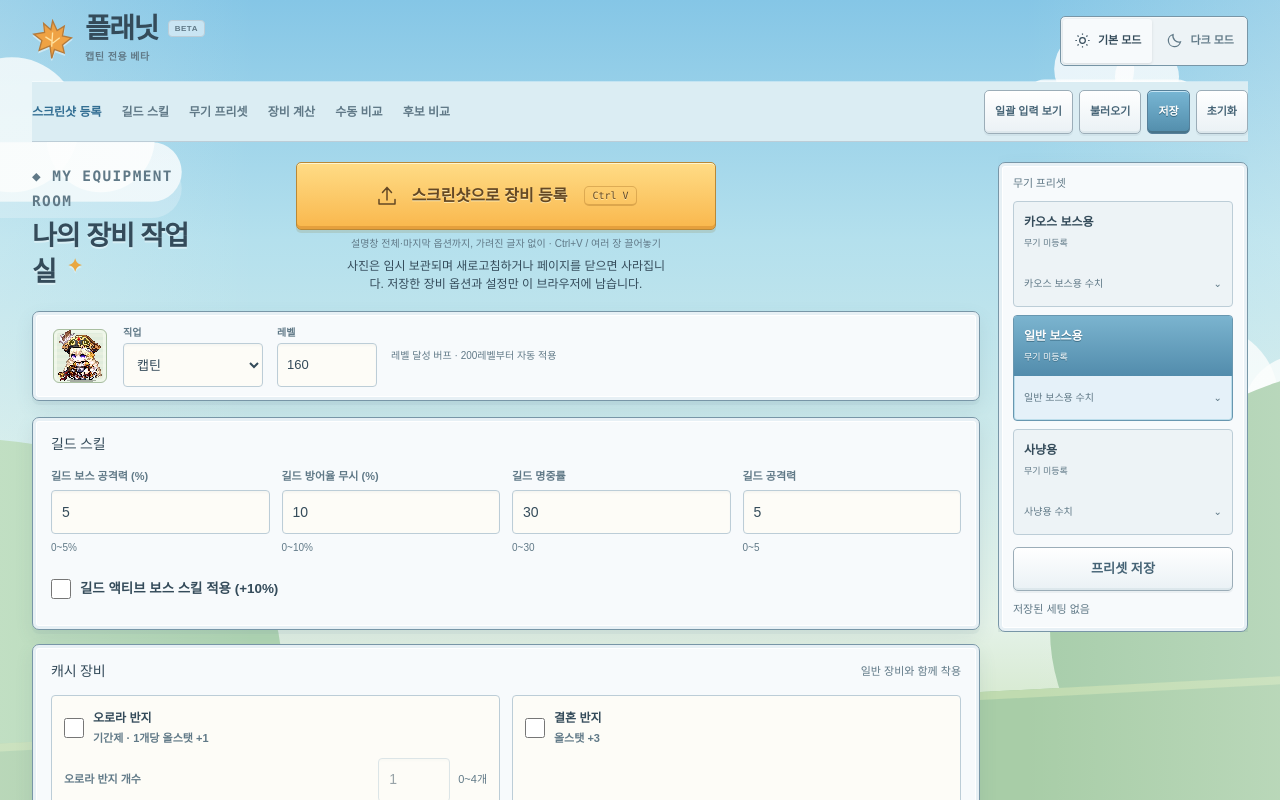
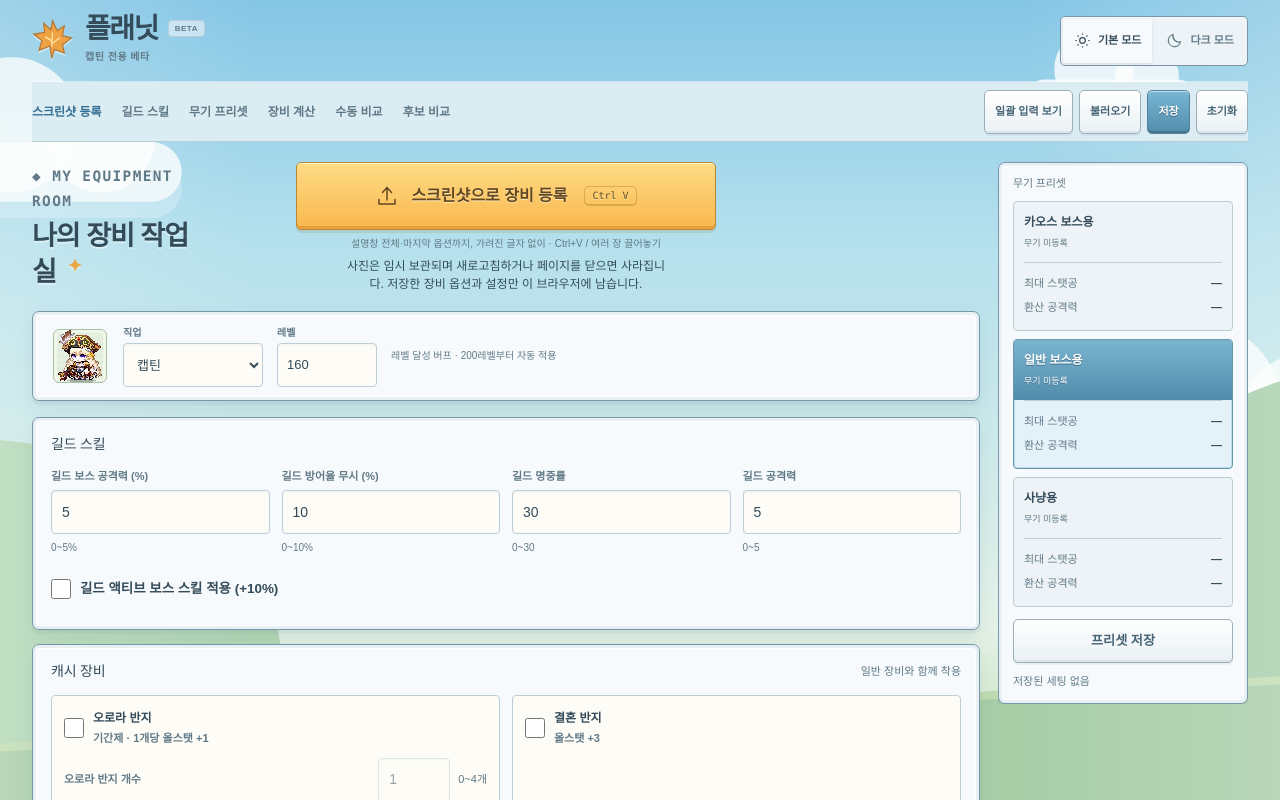
Before and after one commit to bbungjun/planet_spec_up, a Next.js app: page / in a window 1280 px wide. Shown: the top 800 px of the page. Built offline with nearby package versions, Linux system fonts and the light colour scheme.

Commit message:
ui: always show preset attack metrics

```diff
--- a/app/maple-theme.css
+++ b/app/maple-theme.css
@@ -98,8 +98,6 @@ html{scroll-padding-top:16px}button,input,select,summary{touch-action:manipulati
 .weapon-preset-card.is-active{background:var(--accent-soft);border-color:#6897b0;box-shadow:inset 0 0 0 1px #bbddeb}
 .weapon-preset-card.is-active .weapon-preset-select{background:linear-gradient(#7bb4cf,#528cac);color:#fff;text-shadow:0 1px #3e6f88}
 .weapon-preset-card.is-active .weapon-preset-select strong,.weapon-preset-card.is-active .weapon-preset-select small{color:#fff}
-.weapon-preset-details{padding:0 10px}.weapon-preset-details summary{min-height:44px;display:flex;align-items:center;justify-content:space-between;cursor:pointer;list-style:none;font-size:10px;color:var(--muted)}
-.weapon-preset-details summary:after{content:"⌄"}.weapon-preset-details[open] summary:after{content:"⌃"}.weapon-preset-details summary::-webkit-details-marker{display:none}
 .weapon-preset-card dl{font-size:11px;margin:0 0 8px;padding-top:8px}
 .calculator-workspace{display:grid;grid-template-columns:minmax(230px,.87fr) minmax(330px,1.35fr) minmax(300px,1.05fr);gap:18px;align-items:start}
 .calculator-main{display:contents}.calculator-left{min-width:0}.calculator-center{min-width:0}
@@ -282,14 +280,14 @@ html{scroll-padding-top:16px}button,input,select,summary{touch-action:manipulati
 :root .results-panel .preset-base-stats>div:not(:last-child) dt{background:#b9c84e;color:#fff;text-shadow:0 1px 1px #39421599}
 @media(min-width:1280px){.calculator-workspace{grid-template-columns:minmax(255px,.87fr) minmax(350px,1.35fr) minmax(320px,1.05fr)}.calculator-main{display:contents}.results-panel{grid-column:3;top:calc(var(--app-toolbar-height,60px) + 16px);max-height:calc(100vh - var(--app-toolbar-height,60px) - 32px)}}
 @media(max-width:1190px){.calculator-shell{padding-inline:24px}.calculator-workspace{gap:12px}.panel{padding:16px}.game-window-heading{margin:-12px -12px 14px}.app-nav{gap:13px}.app-nav a{font-size:11px}.equipment-list{padding:7px;gap:5px}.equipment-slot-name{font-size:9px}.equipment-slot .game-icon{width:30px;height:30px}.equipment-slot{min-height:70px}.preset-stat-sheet dl>div{grid-template-columns:91px minmax(0,1fr)}.preset-stat-sheet dt{font-size:10px}.setup-import-identity{grid-template-columns:120px 86px minmax(90px,1fr)}}
-@media(max-width:999px){.calculator-workspace{grid-template-columns:minmax(220px,.75fr) minmax(300px,1.25fr);gap:16px}.calculator-main{display:contents}.results-panel{grid-column:1/-1;max-height:none}.app-header-actions{width:auto}.app-toolbar{padding-bottom:6px}.workshop-character-bar{gap:12px;padding:12px 15px}.setup-import-identity{grid-template-columns:110px 85px;gap:6px 10px}.setup-import-identity .level-achievement{grid-column:1/-1}.workshop-character-icon{width:48px;height:48px}.character-photo-shortcut{margin-left:auto}.weapon-presets{grid-template-columns:145px minmax(0,1fr);gap:12px}.weapon-preset-select{padding:8px;display:grid;gap:3px}.weapon-preset-select small{margin-left:0}.weapon-preset-details summary{font-size:9px}.equipment-slot{min-height:73px}.equipment-slot-name{font-size:10px}.equipment-slot .game-icon{width:34px;height:34px}}
+@media(max-width:999px){.calculator-workspace{grid-template-columns:minmax(220px,.75fr) minmax(300px,1.25fr);gap:16px}.calculator-main{display:contents}.results-panel{grid-column:1/-1;max-height:none}.app-header-actions{width:auto}.app-toolbar{padding-bottom:6px}.workshop-character-bar{gap:12px;padding:12px 15px}.setup-import-identity{grid-template-columns:110px 85px;gap:6px 10px}.setup-import-identity .level-achievement{grid-column:1/-1}.workshop-character-icon{width:48px;height:48px}.character-photo-shortcut{margin-left:auto}.weapon-presets{grid-template-columns:145px minmax(0,1fr);gap:12px}.weapon-preset-select{padding:8px;display:grid;gap:3px}.weapon-preset-select small{margin-left:0}.equipment-slot{min-height:73px}.equipment-slot-name{font-size:10px}.equipment-slot .game-icon{width:34px;height:34px}}
 @media(max-width:700px){
   .calculator-shell{padding:0 14px 18px}.app-topbar{min-height:78px;flex-wrap:nowrap;gap:10px;padding:12px 0}.app-brand{font-size:24px;gap:6px}.brand-symbol,.brand-symbol .game-icon{width:34px;height:34px}.brand-secondary{font-size:7px;letter-spacing:1.6px}.beta-badge{display:none}.theme-toggle button{font-size:10px;padding-inline:7px;gap:4px}.theme-toggle svg{width:15px;height:15px}
   .app-toolbar{display:block;padding:5px 0 10px}.app-nav{justify-content:space-between;gap:5px}.app-nav a{font-size:10px}.app-header-actions{justify-content:flex-start;gap:5px;flex-wrap:wrap}.app-header-actions p{width:auto;flex:1 0 100%;text-align:left;font-size:9px;margin:0 0 2px}.app-header-actions .secondary-button{font-size:10px;padding-inline:8px;flex:1}
   .setup-import.panel{margin-top:20px}.setup-import-start{flex-direction:column;align-items:stretch;gap:14px;padding-bottom:15px}.setup-import-intro h1{font-size:24px}.setup-import-dropzone{text-align:center;align-items:stretch}.setup-import-button{width:100%;min-height:60px;font-size:14px;gap:8px;justify-content:center;padding:16px 18px}.setup-import-button kbd{margin-left:auto}.setup-import-dropzone small{font-size:9px}
   .workshop-character-bar{gap:10px;padding:12px;flex-wrap:wrap}.workshop-character-icon{width:42px;height:48px}.workshop-character-icon .game-icon{width:35px;height:35px}.setup-import-identity{grid-template-columns:minmax(90px,1fr) 80px;gap:6px 9px;min-width:0;flex:1 1 180px}.setup-import-identity .level-achievement{font-size:9px}.character-photo-shortcut{width:100%;flex:0 0 100%;justify-content:center;min-height:44px;margin-top:2px}
   .character-settings-content{padding:0}.character-settings-content .calculator-setup{display:grid;grid-template-columns:1fr;gap:12px}.stat-upload{display:block}.stat-upload input{display:block;margin-top:8px;width:100%}.stat-window-panel p{font-size:11px}
-  .weapon-presets{display:block;padding:13px;margin-bottom:17px}.weapon-presets>.panel-heading{display:flex;align-items:center;gap:9px;margin-bottom:9px}.weapon-presets>.panel-heading button{font-size:9px}.weapon-preset-grid{grid-template-columns:repeat(3,minmax(0,1fr));gap:5px}.weapon-preset-select{min-height:60px;padding:7px 6px}.weapon-preset-select strong{font-size:10px}.weapon-preset-select small{font-size:8px}.weapon-preset-details{padding:0 6px}.weapon-preset-details summary{font-size:8px;line-height:1.5;overflow-wrap:anywhere}.weapon-preset-card dl{font-size:9px}.weapon-preset-card dl div{display:block}.weapon-preset-card dd{margin-top:2px}
+  .weapon-presets{display:block;padding:13px;margin-bottom:17px}.weapon-presets>.panel-heading{display:flex;align-items:center;gap:9px;margin-bottom:9px}.weapon-presets>.panel-heading button{font-size:9px}.weapon-preset-grid{grid-template-columns:repeat(3,minmax(0,1fr));gap:5px}.weapon-preset-select{min-height:60px;padding:7px 6px}.weapon-preset-select strong{font-size:10px}.weapon-preset-select small{font-size:8px}.weapon-preset-card dl{font-size:9px}.weapon-preset-card dl div{display:block}.weapon-preset-card dd{margin-top:2px}
   .calculator-workspace{grid-template-columns:1fr;gap:17px}.results-panel{grid-column:auto;overflow:visible;max-height:none}.panel{padding:16px}.game-window-heading{margin:-12px -12px 15px}.game-window-label{font-size:9px}.game-window-heading h2{font-size:9px}.equipment-list{grid-template-columns:repeat(5,minmax(0,1fr));padding:8px;gap:6px}.equipment-slot{min-height:66px;padding:6px 1px}.equipment-slot-name{font-size:8px}.equipment-slot .game-icon{width:31px;height:31px}
   .equipment-add-form{grid-template-columns:1fr auto;gap:8px}.equipment-add-form>label{grid-column:1/-1}.equipment-add-form input{font-size:10px}.equipment-add-form button{font-size:10px}.equipment-add-form>p{grid-column:1/-1}
   .equipment-field-grid{gap:11px}.equipment-item-banner h3{font-size:18px}.equipment-editor>.equipment-ocr-panel{gap:7px}.equipment-ocr-heading h3{font-size:10px}.equipment-ocr-select-button{font-size:10px;padding:8px 10px}.preset-stat-sheet dl>div{grid-template-columns:106px minmax(0,1fr)}.preset-stat-sheet dt{font-size:11px}.preset-stat-sheet dd strong{font-size:15px}.preset-stat-sheet dd small{font-size:9px}
@@ -337,6 +335,10 @@ html{scroll-padding-top:16px}button,input,select,summary{touch-action:manipulati
 .calculator-sidebar .weapon-preset-grid{display:grid;grid-template-columns:minmax(0,1fr);gap:8px}
 .calculator-sidebar .weapon-preset-select{display:grid;gap:3px;min-height:60px;padding:9px 10px}
 .calculator-sidebar .weapon-preset-select small{margin-left:0}
+.calculator-sidebar .weapon-preset-metrics{padding:0 10px 10px}
+.calculator-sidebar .weapon-preset-metrics dl{margin:0;padding-top:8px;font-size:11px}
+.calculator-sidebar .weapon-preset-metrics dl>div{display:flex;align-items:baseline;justify-content:space-between;gap:8px}
+.calculator-sidebar .weapon-preset-metrics dd{margin:0;text-align:right;overflow-wrap:anywhere}
 .calculator-sidebar .preset-save-button{display:block;width:100%;min-height:44px;margin-top:12px}
 .calculator-sidebar .preset-storage-status{margin:10px 0 0;color:var(--muted);font-size:11px;line-height:1.5;overflow-wrap:anywhere}
 .calculator-sidebar [role="alert"]{color:var(--danger)}
--- a/features/calculator/components/WeaponPresetsPanel.tsx
+++ b/features/calculator/components/WeaponPresetsPanel.tsx
@@ -29,14 +29,12 @@ export function WeaponPresetsPanel({ input, onSelect, onSave, savedAt, storageEr
               <strong>{preset.label}</strong><span>{preset.hint}</span>
               <small>{!hasWeaponInput ? "무기 미등록" : active === preset.id ? "편집 중" : ready ? "무기 등록됨" : "입력 확인"}</small>
             </button>
-            <details className="weapon-preset-details"><summary>{preset.label} 수치</summary><dl>
+            <div className="weapon-preset-metrics"><dl>
               <div><dt>최대 스탯공</dt><dd>{ready ? result.statAttack.toLocaleString("ko-KR") : "—"}</dd></div>
-              <div><dt>대상별 환산공</dt><dd>{ready ? result.convertedAttack.toLocaleString("ko-KR") : "—"}</dd></div>
-              {input.character.job === "corsair" && <div><dt>어드밴스드 호밍</dt><dd>{!ready ? "—" : preset.id === "hunting" ? "미적용" : "표식 대상 +20%p"}</dd></div>}
-              <div><dt>몬스터 방어율</dt><dd>{preview.character.monsterDefense || "0"}%</dd></div>
+              <div><dt>환산 공격력</dt><dd>{ready ? result.convertedAttack.toLocaleString("ko-KR") : "—"}</dd></div>
             </dl>
             {ready && result.issues.some(issue => isWearBlocked(issue)) && <p className="equipment-wear-warning">착용 불가 · 가정값</p>}
-            </details>
+            </div>
           </div>;
         })}
       </div>
```
Also changed, not shown: 2 other files (tests, documents, lock files or other folders).
